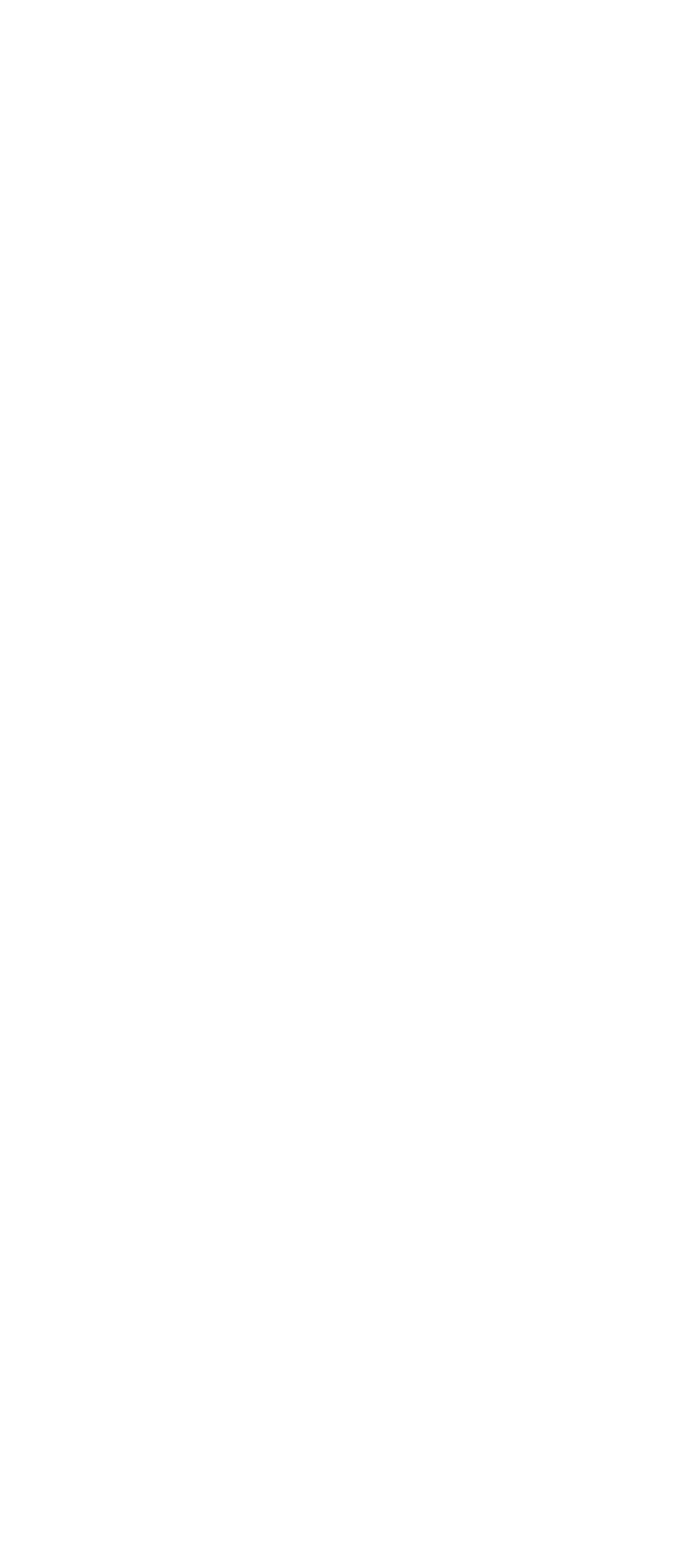
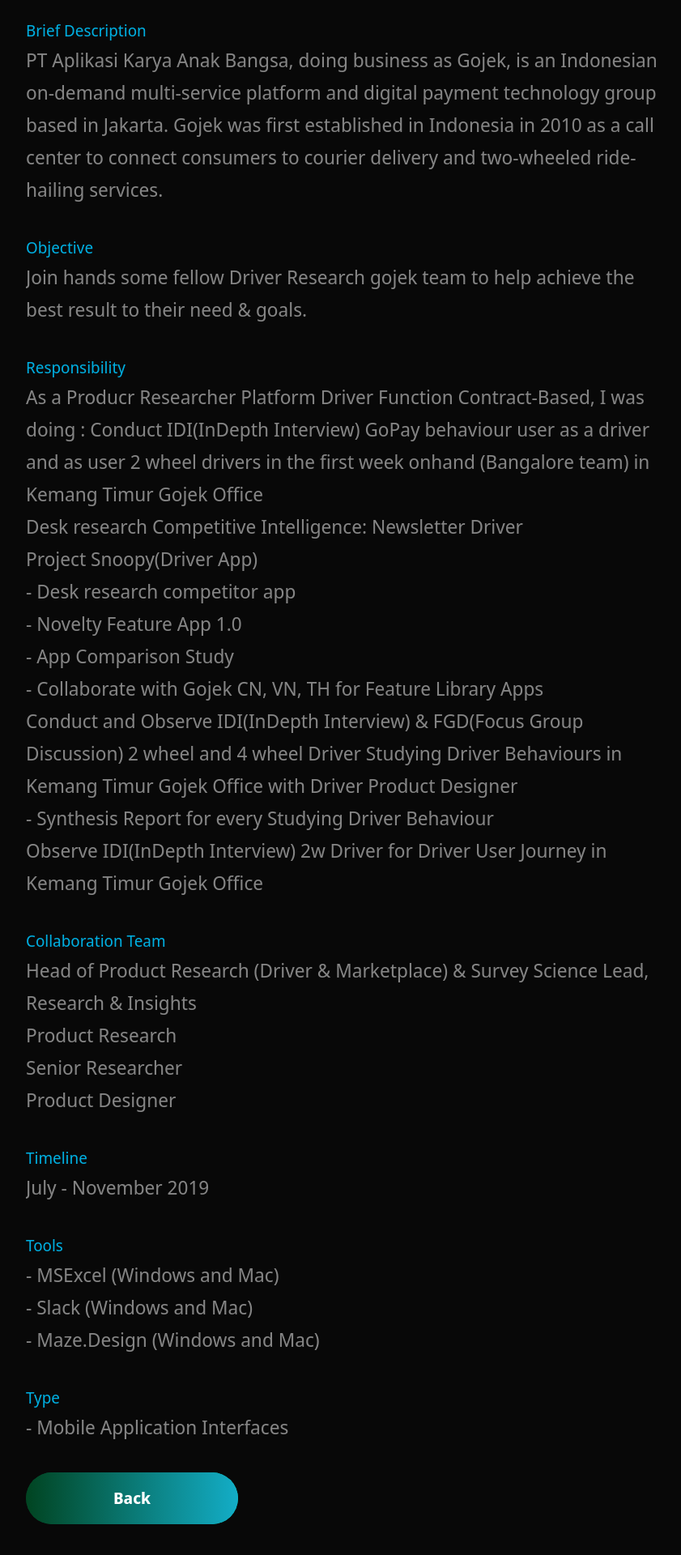
Before and after one commit to xtrajoes/Portfolio-Jordan, a Next.js app: page /GjkPages in a window 1280 px wide. Before the commit this address had no page. Shown: the part 858-2778 px from the top of the page at 81% size, without its empty margins (88-929 px from the left). Before the commit the page ends 800 px from the top, so only its background shows below. Built offline with nearby package versions, Linux system fonts and the light colour scheme.

Commit message:
add gjk content pages for project

```diff
--- /dev/null
+++ b/src/components/Contents/GjkContents.js
@@ -0,0 +1,86 @@
+import React from 'react';
+import { Section, SectionText, SectionTitle, SectionDivider,  SectionSubText } from '../../styles/GlobalComponents';
+import { BlogCard, BlogCardContent, ExternalLinks, GridContainer, HeaderThree, Hr, Tag, TagList, TitleContent, UtilityList, Img } from '../Projects/ProjectsStyles';
+import Button from '../../styles/GlobalComponents/Button';
+import { AiOutlineArrowLeft } from 'react-icons/ai'
+import { LeftSection } from './ContentsStyles';
+import { projects } from '../../constants/constants';
+
+const Contents = (props) => (
+  <Section row nopadding>
+      <LeftSection>
+        <SectionTitle main center>
+          Gojek Research <br/>
+          <h6>Driver Researcher & Project Snoopy (2019)</h6>
+        </SectionTitle>
+        <BlogCardContent>
+          <Img src='images/Product-research.png' />
+        </BlogCardContent>
+        <br/><br/>
+        <SectionDivider/>
+        <SectionTitle main> <h6> Mobile Application Interfaces </h6> </SectionTitle>
+        <SectionSubText>Brief Description </SectionSubText>
+          <SectionText  >
+            PT Aplikasi Karya Anak Bangsa, doing business as Gojek, is an Indonesian on-demand multi-service platform and digital payment technology group based in Jakarta. Gojek was first established in Indonesia in 2010 as a call center to connect consumers to courier delivery and two-wheeled ride-hailing services.
+          </SectionText>
+        <SectionSubText>Objective </SectionSubText>
+          <SectionText >
+            Join hands some fellow Driver Research gojek team to help achieve the best result to their need & goals.
+          </SectionText>
+        <SectionSubText>Responsibility </SectionSubText>
+          <SectionText >
+          As a Producr Researcher Platform Driver Function Contract-Based, I was doing :
+          Conduct IDI(InDepth Interview) GoPay behaviour user as a driver and as user 2 wheel drivers in the first week onhand (Bangalore team) in Kemang Timur Gojek Office
+          <br/>
+          Desk research Competitive Intelligence: Newsletter Driver
+          <br/>
+          Project Snoopy(Driver App)
+          <br/>
+          - Desk research competitor app
+          <br/>
+          - Novelty Feature App 1.0
+          <br/>
+          - App Comparison Study
+          <br/>
+          - Collaborate with Gojek CN, VN, TH for Feature Library Apps
+          <br/>
+          Conduct and Observe IDI(InDepth Interview) & FGD(Focus Group Discussion) 2 wheel and 4 wheel Driver Studying Driver Behaviours in Kemang Timur Gojek Office with Driver Product Designer
+          <br/>
+          - Synthesis Report for every Studying Driver Behaviour
+          <br/>
+          Observe IDI(InDepth Interview) 2w Driver for Driver User Journey in Kemang Timur Gojek Office
+          </SectionText>
+        <SectionSubText>Collaboration Team </SectionSubText>
+          <SectionText >
+            Head of Product Research (Driver & Marketplace) & Survey Science Lead, Research & Insights
+            <br/>
+            Product Research
+            <br/>
+            Senior Researcher
+            <br/>
+            Product Designer
+          </SectionText>
+        <SectionSubText>Timeline </SectionSubText>
+          <SectionText >
+            July - November 2019
+          </SectionText>
+        <SectionSubText>Tools </SectionSubText>
+          <SectionText >
+            - MSExcel (Windows and Mac)
+            <br/>
+            - Slack  (Windows and Mac)
+            <br/>
+            - Maze.Design (Windows and Mac)
+          </SectionText>
+        <SectionSubText>Type </SectionSubText>
+          <SectionText >
+            - Mobile Application Interfaces
+          </SectionText>
+        <Button onClick={() => window.location = '/ ' }>
+          Back
+        </Button>
+      </LeftSection>
+  </Section>
+);
+
+export default Contents;
--- a/src/components/Contents/PtiContents.js
+++ b/src/components/Contents/PtiContents.js
@@ -18,7 +18,7 @@
         </BlogCardContent>
         <br/><br/>
         <SectionDivider/>
-        <SectionTitle main> <h6> Web CMS </h6> </SectionTitle>
+        <SectionTitle main> <h6> Mobile Application Interfaces </h6> </SectionTitle>
         <SectionSubText>Brief Description </SectionSubText>
           <SectionText  >
             Proper-ti is a special property agent from PT BUANA MEDIA NUSANTARA focus on buying and selling housing that provides a system from the start of the development process from mature land to ready for habitation. Proper-Ti provides the facility to be able to view the status of the offer, booking fees, up to receipt of booking fees. They also have a pages for customers if they want to make a complaint.
--- a/src/constants/constants.js
+++ b/src/constants/constants.js
@@ -57,7 +57,7 @@
         description: "Join hands some fellow Driver Research gojek team to help achieve the best result to their need & goals by conducted, collected, observed and analyzed every research.",
         image: '/images/Product-research.png',
         tags: ['M-Excel', 'Maze.Design'],
-        source: 'https://google.com',
+        source: '/GjkPages',
         context: 'Research & Insight',
         id: 6,
     },
--- /dev/null
+++ b/src/pages/GjkPages.js
@@ -0,0 +1,19 @@
+
+import GjkContents from '../components/Contents/GjkContents';
+import Footer from '../components/Footer/Footer'
+import HeaderContent from '../components/Header/HeaderContent'
+import Header from '../components/Header/Header'
+import { Layout } from '../layout/Layout';
+
+
+const GjkPage = () => {
+  return(
+    <>
+    <HeaderContent/>
+      <GjkContents/>
+    <Footer/>
+    </>
+  );
+}
+
+export default GjkPage;
```
